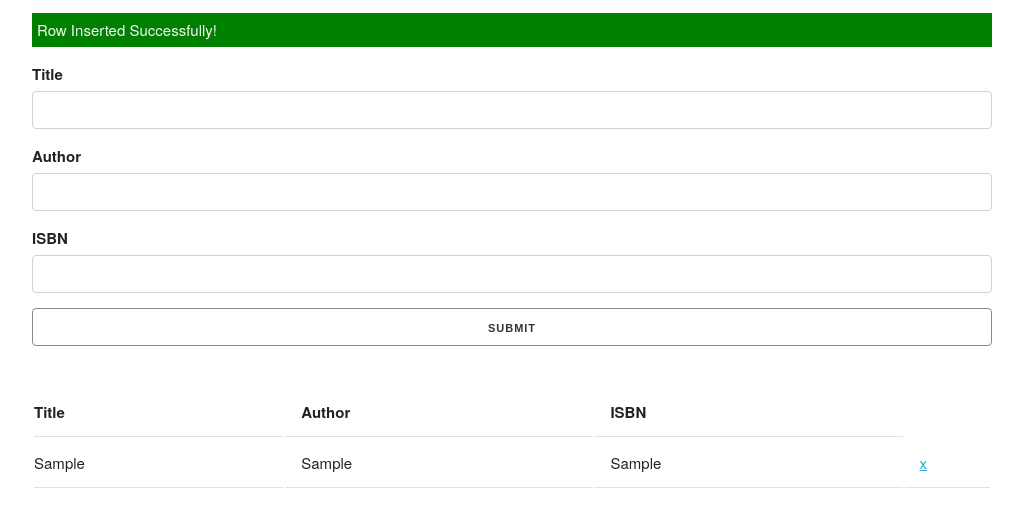
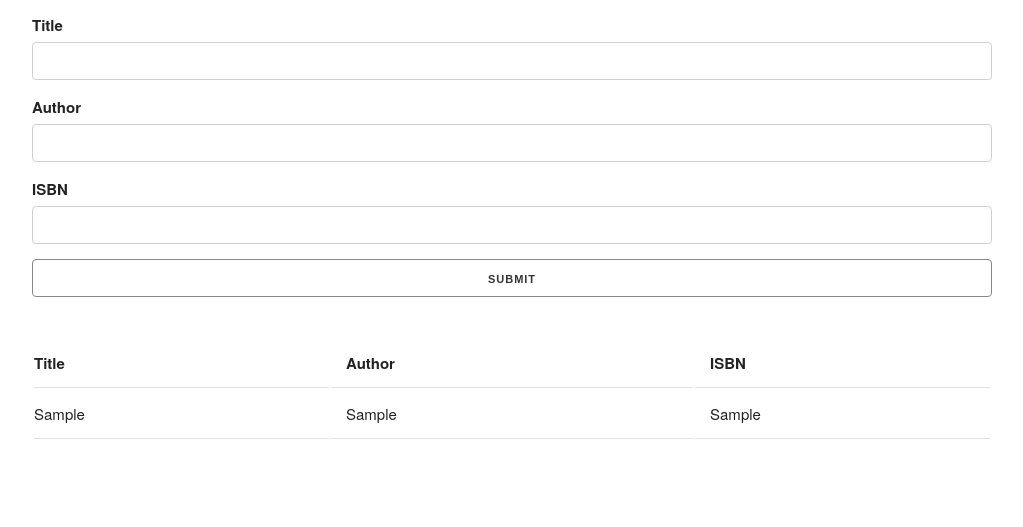
Before and after one commit to sriramede9/Booksjs, a plain HTML site: page index.html in a window 1280 px wide. Both pictures are taken after typing "Sample", "Sample", "Sample" into the empty fields and a click on the input "Submit". Shown: the part 75-602 px from the top of the page, without its empty margins (128-1151 px from the left). Drawn offline with nearby package versions, Linux system fonts and the light colour scheme.

Commit message:
trying with classes

```diff
--- /dev/null
+++ b/app2.js
@@ -0,0 +1,52 @@
+class Book {
+  constructor(title, author, isbn) {
+    this.title = title;
+    this.author = author;
+    this.isbn = isbn;
+  }
+}
+
+class UI {
+  constructor(Book) {
+    this.book = Book;
+  }
+
+  addBookToList() {
+    //get id
+
+    const tb = document.getElementById("book-list");
+
+    const row = document.createElement("tr");
+
+    row.innerHTML = `<td>${this.book.title}</td><td>${
+      this.book.author
+    }</td><td>${this.book.isbn}</td>`;
+
+    tb.appendChild(row);
+
+    //console.log(row);
+  }
+
+  clearFields() {
+    document.getElementById("title").value = "";
+    document.getElementById("author").value = "";
+    document.getElementById("isbn").value = "";
+  }
+}
+
+//action lister
+
+document.getElementById("book-form").addEventListener("submit", e => {
+  e.preventDefault();
+  const title = document.getElementById("title").value;
+  const author = document.getElementById("author").value;
+  const isbn = document.getElementById("isbn").value;
+
+  const bookobj = new Book(title, author, isbn);
+
+  const uiobj = new UI(bookobj);
+
+  uiobj.addBookToList();
+  uiobj.clearFields();
+  //console.log(bookobj);
+});
--- a/index.html
+++ b/index.html
@@ -59,6 +59,6 @@
       </table>
     </div>
 
-    <script src="app.js"></script>
+    <script src="app2.js"></script>
   </body>
 </html>
```
